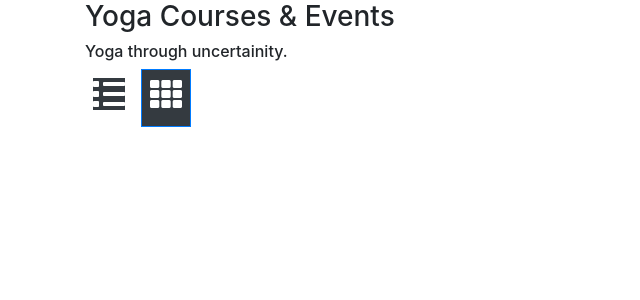
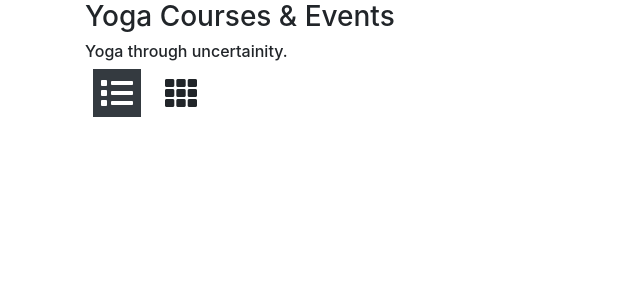
Before and after one commit to hfnabhyasi/heartathon, a Vue app: page / in a window 1280 px wide. Shown: the top 300 px of the page, without its empty margins (0-640 px from the left). Built offline with nearby package versions, Linux system fonts and the light colour scheme.

Commit message:
working grid-list-switch css

```diff
--- a/src/components/GridListSwitch.vue
+++ b/src/components/GridListSwitch.vue
@@ -1,29 +1,26 @@
 <template lang="html">
-  <div>
-    <button
-      type="button"
-      class="border-0 bg-white text-dark mx-2 p-0"
-      @click="toggleListView();"
-    >
-      <i class="h2 fas fa-list bg-dark text-white"></i>
-    </button>
+<div>
+  <i
+    @click="toggleListView();"
+    class="h2 fas fa-list c-pointer mx-2 p-2"
+    :class="{'bg-dark text-white': isList}"
+  ></i>
 
-    <button
-      type="button"
-      class="border border-primary bg-dark text-white mx-2 p-2 pb-0"
-      @click="toggleGridView();"
-    >
-      <i class="h2 fas fa-th"></i>
-    </button>
-  </div>
+  <i
+    @click="toggleGridView();"
+    class="h2 fas fa-th c-pointer mx-2 p-2"
+    :class="{'bg-dark text-white': isGrid}"
+  >
+  </i>
+</div>
 </template>
 
 <script>
 export default {
   data() {
     return {
-      isGrid: true,
-      isList: false
+      isGrid: false,
+      isList: true
     }
   },
   methods: {
@@ -33,11 +30,13 @@ export default {
 }
 
 function toggleGridView() {
-  alert('toggle grid...')
+  this.isGrid = true;
+  this.isList = false;
 }
 
 function toggleListView() {
-  alert('toggle list')
+  this.isGrid = false;
+  this.isList = true;
 }
 </script>
 
```
